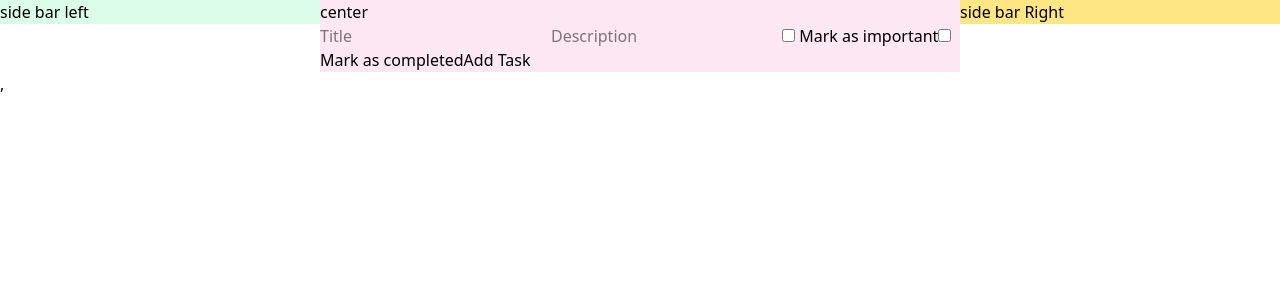
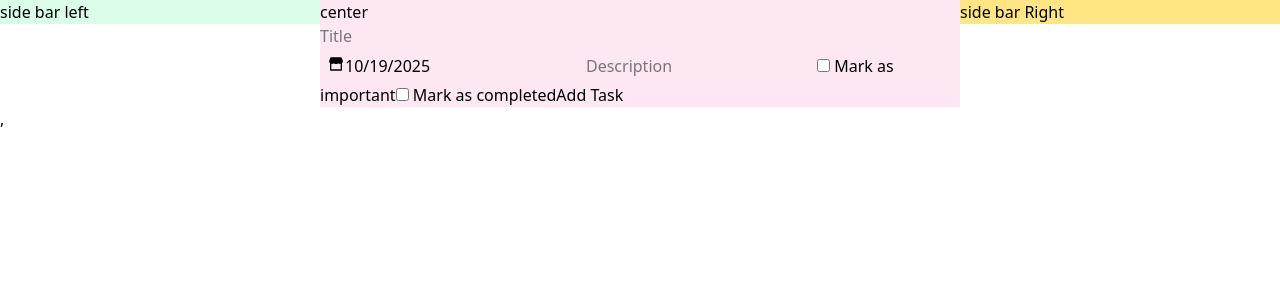
Before and after one commit to fatemehfaraji1996/advanced-todo-app01, a React (Vite) app in the folder vite-project/: page / in a window 1280 px wide. Shown: the top 300 px of the page. Built offline with nearby package versions, Linux system fonts and the light colour scheme.

Commit message:
dispatchFormData to redux

```diff
--- a/vite-project/src/components/Calendar.tsx
+++ b/vite-project/src/components/Calendar.tsx
@@ -6,15 +6,39 @@ import {DatePicker} from 'react-datepicker'
 
 
   const Calendar = () => {
-  const [selectedDate, setSelectedDate] = useState<Date | null>(new Date());
+ const [selectedDate, setSelectedDate] = useState<Date | null>(new Date());
 
-  return (
-    <DatePicker
+ return(
+
+  <DatePicker
+      showIcon
       selected={selectedDate}
       onChange={(date: Date | null) => setSelectedDate(date)}
+      icon={
+        <svg
+          xmlns="http://www.w3.org/2000/svg"
+          width="1em"
+          height="1em"
+          viewBox="0 0 48 48"
+        >
+          <mask id="ipSApplication0">
+            <g fill="none" stroke="#fff" strokeLinejoin="round" strokeWidth="4">
+              <path strokeLinecap="round" d="M40.04 22v20h-32V22"></path>
+              <path
+                fill="#fff"
+                d="M5.842 13.777C4.312 17.737 7.263 22 11.51 22c3.314 0 6.019-2.686 6.019-6a6 6 0 0 0 6 6h1.018a6 6 0 0 0 6-6c0 3.314 2.706 6 6.02 6c4.248 0 7.201-4.265 5.67-8.228L39.234 6H8.845l-3.003 7.777Z"
+              ></path>
+            </g>
+          </mask>
+          <path
+            fill="currentColor"
+            d="M0 0h48v48H0z"
+            mask="url(#ipSApplication0)"
+          ></path>
+        </svg>
+      }
     />
-  );
-
+    )
 
 };
 
--- a/vite-project/src/components/CenterSections/AddToDoForm.tsx
+++ b/vite-project/src/components/CenterSections/AddToDoForm.tsx
@@ -1,6 +1,8 @@
 import { useForm } from "react-hook-form";
-// import { v4 as uuidv4 } from "uuid";
-// import Calender from "../Calendar"
+import { v4 as uuidv4 } from "uuid";
+import Calender from "../Calendar";
+import { useDispatch } from "react-redux";
+import { addToDo } from "../../ridux/todoSlice";
 type FormData = {
   id: string;
   Title: string;
@@ -10,14 +12,19 @@ type FormData = {
   isToday: boolean;
 };
 const AddToDoForm = () => {
+    const dispatch = useDispatch()
   const {
     register,
     handleSubmit,
     formState: { errors },
+    reset,
   } = useForm<FormData>();
 
   const onSubmit = (data: FormData) => {
     console.log(data);
+    const toDoWithId = {...data,id:uuidv4()}
+dispatch(addToDo(toDoWithId))
+reset()
   };
 
   return (
@@ -29,7 +36,8 @@ const AddToDoForm = () => {
         placeholder="Title"
       />
 
- {/* <input/><Calender/> */}
+      <input />
+      <Calender />
 
       {errors.Title && <p>{errors.Title.message}</p>}
 
@@ -45,20 +53,18 @@ const AddToDoForm = () => {
       />
       {errors.Discription && <p>{errors.Discription.message}</p>}
 
-       <label className="">
-  <input className="" type="checkbox" {...register("isImportant")} /> Mark as important
-</label>
+      <label className="">
+        <input className="" type="checkbox" {...register("isImportant")} /> Mark
+        as important
+      </label>
 
-       <label className="">
-  <input className="" type="checkbox" {...register("isDone")} /> Mark as completed
-</label>
+      <label className="">
+        <input className="" type="checkbox" {...register("isDone")} /> Mark as
+        completed
+      </label>
 
       <button type="submit">Add Task</button>
-
-
     </form>
-
-
   );
 };
 
--- a/vite-project/src/ridux/todoSlice.ts
+++ b/vite-project/src/ridux/todoSlice.ts
@@ -2,10 +2,11 @@ import { createSlice} from '@reduxjs/toolkit'
 import type { PayloadAction } from '@reduxjs/toolkit';
 
 type Todo = {
-  id: number;
-  name: string;
-  discription: string;
+    id: string;
+  Title: string;
+  Discription: string;
   isImportant: boolean;
+  isDone: boolean;
   isToday: boolean;
 };
 
@@ -19,7 +20,7 @@ const todoSlice = createSlice({
       state.push(action.payload);
     },
     deleteToDo: (state, action: PayloadAction<number>) => {
-      return state.filter(todo => todo.id !== action.payload);
+      return state.filter(todo => todo.id !== action.payload.toString());
     },
   },
 });
```
